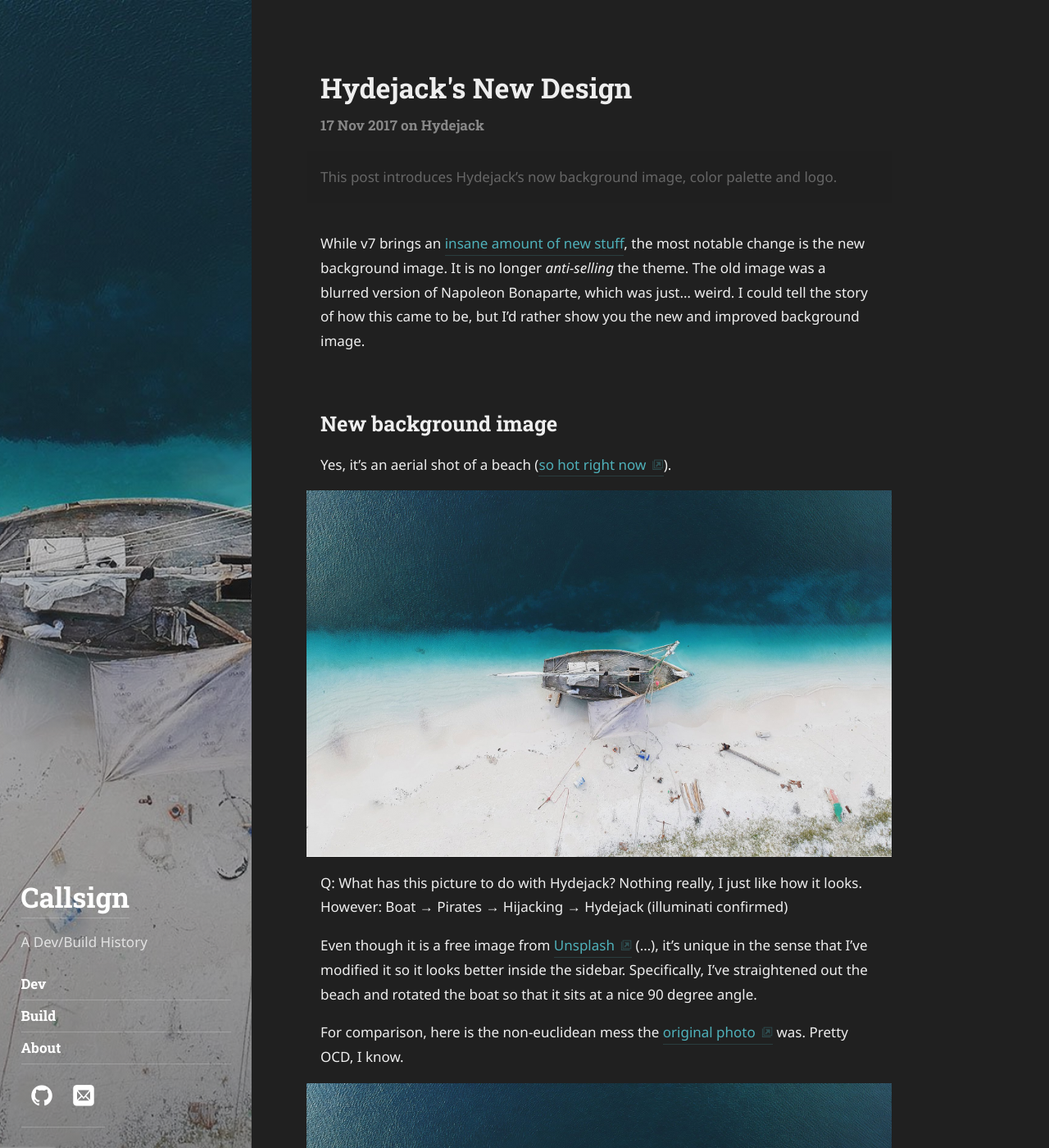
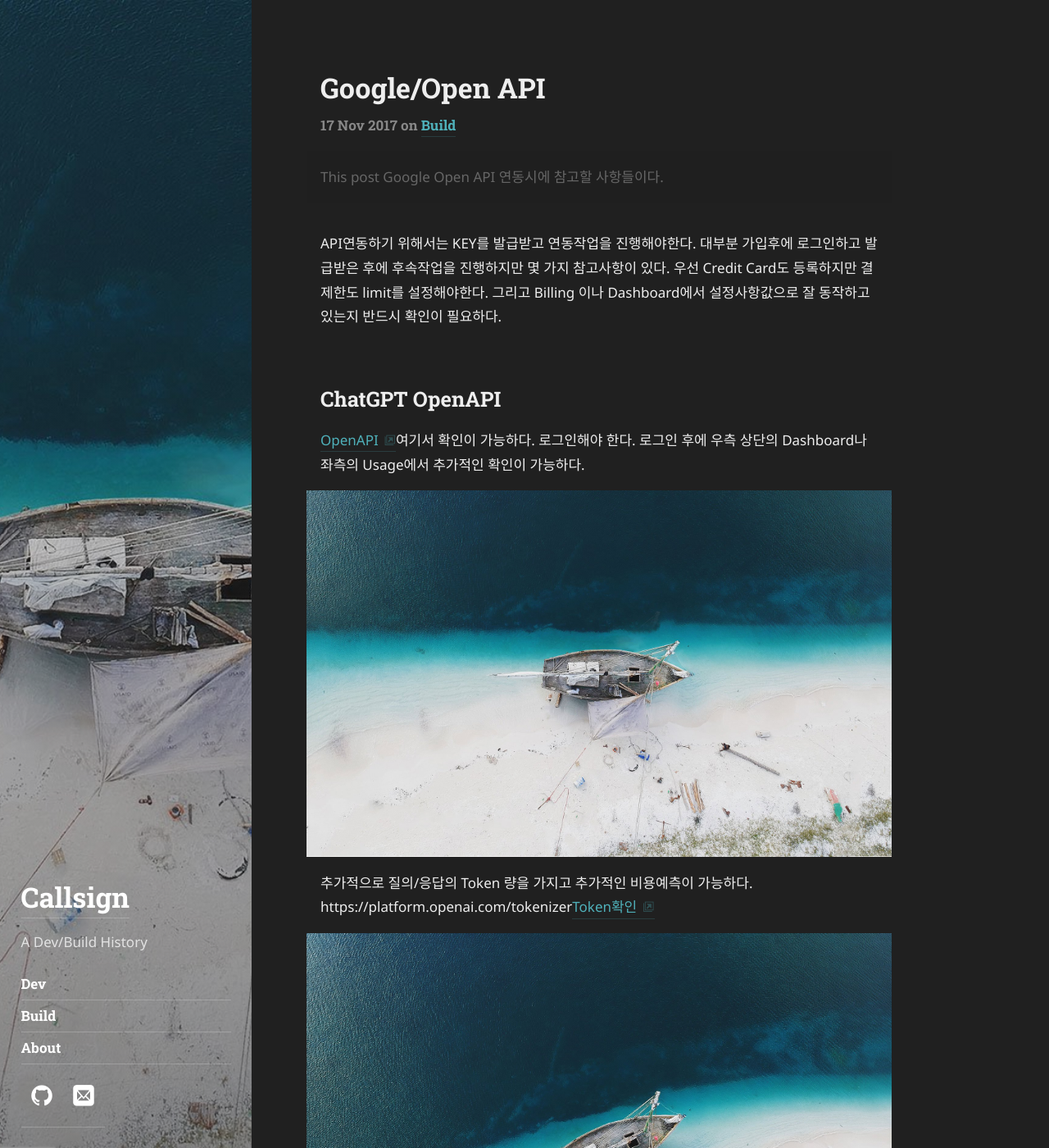
Before and after one commit to callsign88/callsign88.github.io, a Jekyll site: the page built from _posts/2017-11-17-hydejacks-new-design.md, in a window 1280 px wide and 1400 px high. Shown: the whole window at 82% size. Built offline with Jekyll 4.4.1, drawn with Linux system fonts in a browser that asks for light colours; some web fonts are replaced; some of the changed text lies outside the part shown.

Commit message:
Update: Repurpose Hydejack design post as Google/Open API guide

```diff
--- a/_posts/2017-11-17-hydejacks-new-design.md
+++ b/_posts/2017-11-17-hydejacks-new-design.md
@@ -1,47 +1,31 @@
 ---
 layout: post
-title: Hydejack's New Design
+title: Google/Open API
 description: >
-  This post introduces Hydejack's now background image, color palette and logo.
+  This post Google Open API 연동시에 참고할 사항들이다.
 image: /assets/img/caleb-george.jpg
 hide_image: true
-tags: [hydejack]
+tags: [Build]
 redirect_from: /2017/11/17/whats-new-in-v7/
 ---
 
-While v7 brings an [insane amount of new stuff]({{ site.baseurl }}/CHANGELOG/#v700), the most notable change is the new background image.
-It is no longer *anti-selling* the theme.
-The old image was a blurred version of Napoleon Bonaparte, which was just... weird. I could tell the story of how this came to be,
-but I'd rather show you the new and improved background image.
+API연동하기 위해서는 KEY를 발급받고 연동작업을 진행해야한다. 대부분 가입후에 로그인하고 발급받은 후에 후속작업을 진행하지만 몇 가지 참고사항이 있다. 우선 Credit Card도 등록하지만 결제한도 limit를 설정해야한다. 그리고 Billing 이나 Dashboard에서 설정사항값으로 잘 동작하고 있는지 반드시 확인이 필요하다.
 
-## New background image
-Yes, it's an aerial shot of a beach ([so hot right now](https://duckduckgo.com/?q=ios+11+background&t=ffab&iax=images&ia=images)).
+
+## ChatGPT OpenAPI
+[OpenAPI](https://platform.openai.com/home)여기서 확인이 가능하다. 로그인해야 한다. 로그인 후에 우측 상단의 Dashboard나 좌측의 Usage에서 추가적인 확인이 가능하다.
 
 ![Hydejack's background image]({{ site.baseurl }}/assets/img/caleb-george.jpg){:.lead}
 
-Q: What has this picture to do with Hydejack?
-Nothing really, I just like how it looks.
-However: Boat → Pirates → Hijacking → Hydejack (illuminati confirmed)
+추가적으로 질의/응답의 Token 량을 가지고 추가적인 비용예측이 가능하다.
+https://platform.openai.com/tokenizer[Token확인](https://platform.openai.com/tokenizer)
 
-Even though it is a free image from [Unsplash](https://unsplash.com/) (...), it's unique in the sense that
-I've modified it so it looks better inside the sidebar.
-Specifically, I've straightened out the beach and rotated the boat so that it sits at a nice 90 degree angle.
 
-For comparison, here is the non-euclidean mess the [original photo](https://unsplash.com/photos/AtvuPUenaeI) was. Pretty OCD, I know.
 
 ![Original photo]({{ site.baseurl }}/assets/img/caleb-george-old.jpg){:.lead}
 
-## New color palette
-I've extracted the major colors from the background image, which now form Hydejack's color palette:
+## Google API
+이 Post를 작성한 궁극적인 원인이다. 동일하게 로그인후에 관련 메뉴를 확인하면 된다. https://aistudio.google.com/app/api-keys 하지만 친절하지 않고 복잡하다. 비용결제도 Tier group 후불 무엇인가? 이해가 필요하다. 물론 개인적인 생각의 차이일수도 있다.
 
-![Hydejacks's color palette]({{ site.baseurl }}/assets/img/COLOURlovers.com-Hydejack.png){:style="border: 1px solid #ddd"}
-
-## New logo
-Hydejack also has a new logo, which is based on the new color palette.
-It also features the best font on Google Fonts, and probably the world: [Roboto Slab](https://fonts.google.com/specimen/Roboto+Slab)
-(which is to say, I like it a lot).
-
-![Hydejack's logo]({{ site.baseurl }}/assets/icons/icon.png)
-
-
-[^1]: I should mention that these are only default values. Hydejack let's you choose your own. For inspiration, I've recently added [a gallery]({{ site.baseurl }}/projects/) to the site that shows a few variations of the theme.
+## API연동
+이후에 각 API를 연동하고 .gitignore후에 추가로 FrontEnd영역(simpleHTML 이나 React/NodeJS)등등에서 작업한 기록들은 별도로 Post하려고 한다.
```
